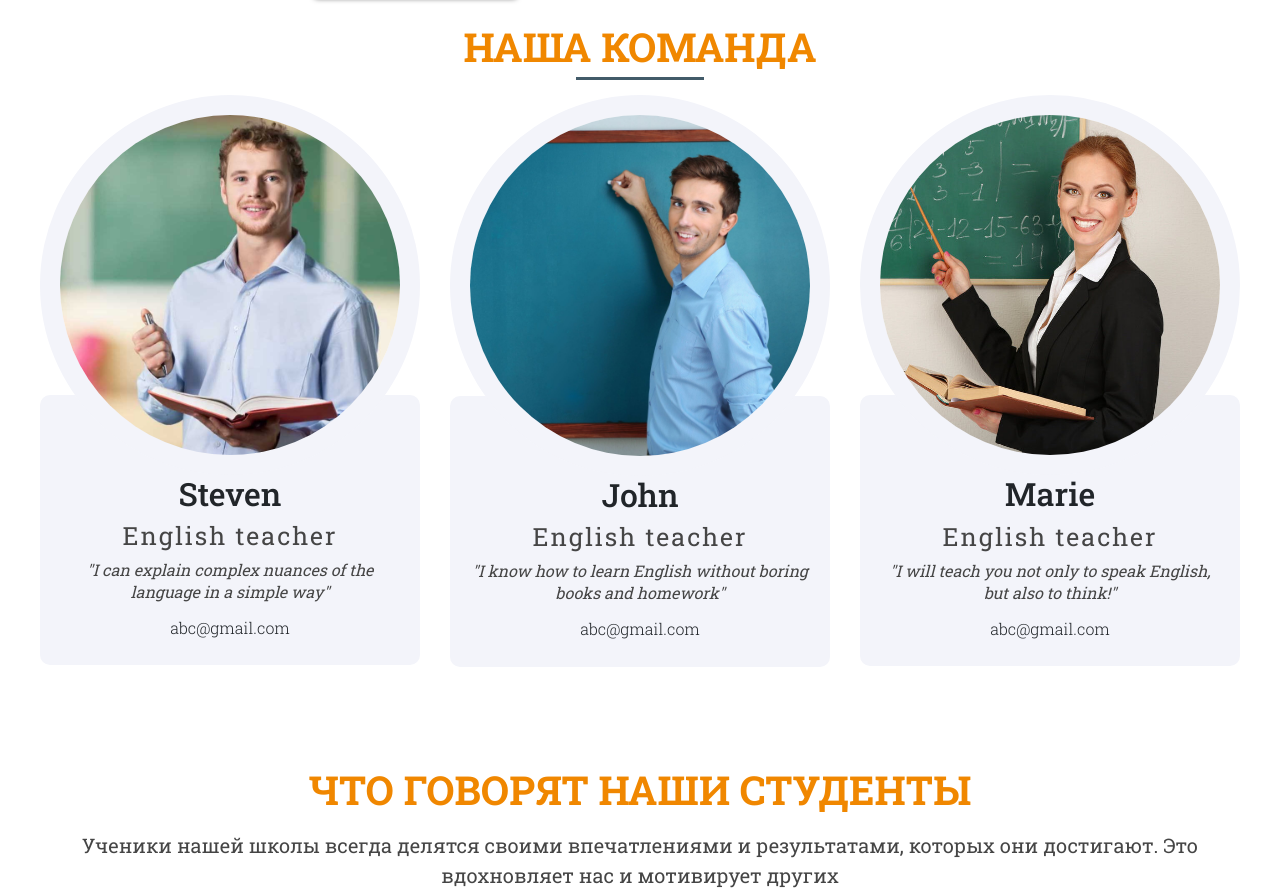
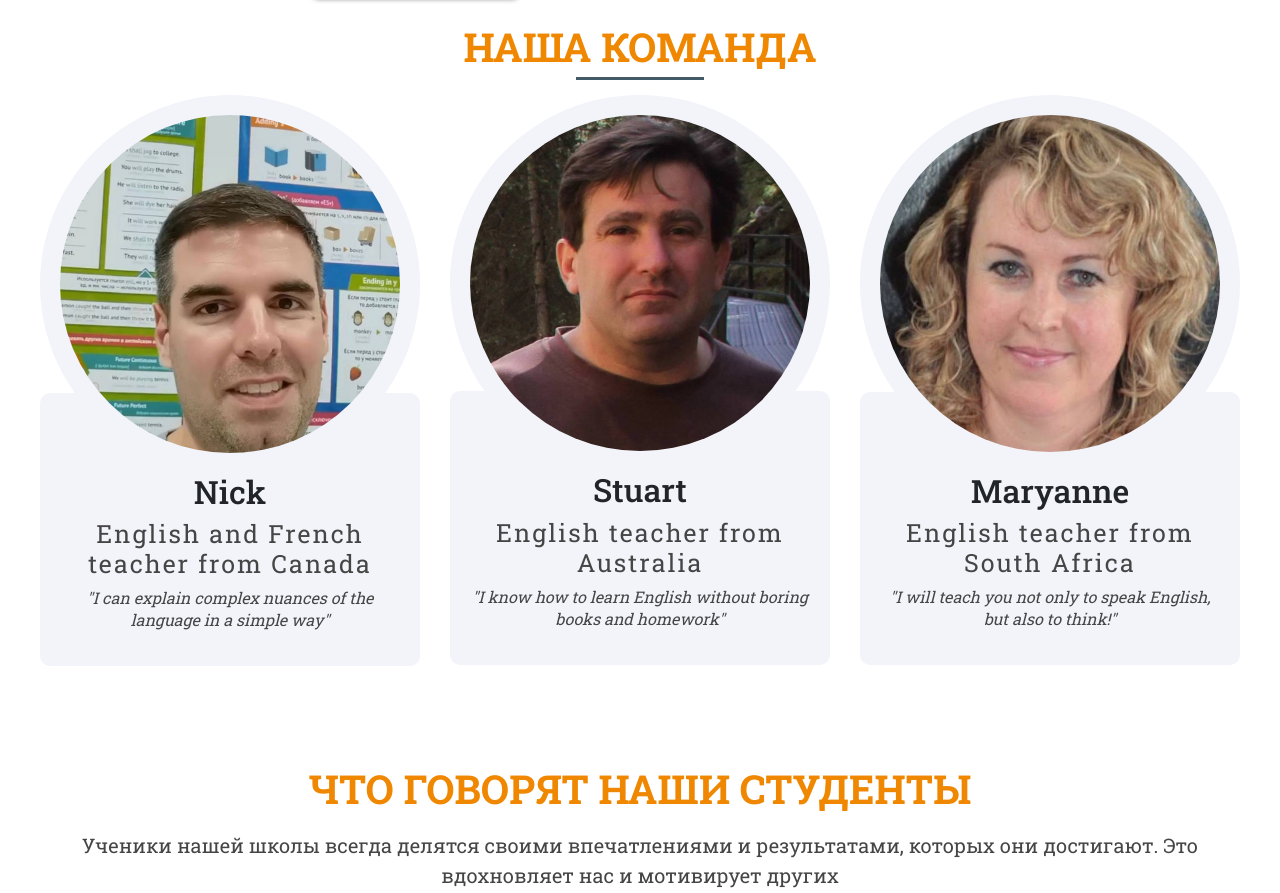
Before and after one commit to jellyjul/ENGLISH_SCHOOL, a plain HTML site: page main.html in a window 1280 px wide. Shown: the part 3568-4461 px from the top of the page. Drawn offline with nearby package versions, Linux system fonts and the light colour scheme; files whose address does not match are found by name.

Commit message:
added real photos of teachers

```diff
--- a/main.html
+++ b/main.html
@@ -264,46 +264,43 @@
                     <div class="team__column">
                         <div class="team__card">
                             <div class="team__img">
-                                <img src="./assets/images/imagesMain/imagesTeam/photo_of_teacher.jpg"
+                                <img src="./assets/images/imagesMain/imagesTeam/Nick.jpg"
                                     alt="Team Image" />
                             </div>
                             <div class="team__content">
-                                <h2>Steven</h2>
-                                <h3>English teacher</h3>
+                                <h2>Nick</h2>
+                                <h3>English and French teacher from Canada</h3>
                                 <p>
                                     "I can explain complex nuances of the language in a simple way"
                                 </p>
-                                <h4>abc@gmail.com</h4>
                             </div>
                         </div>
                     </div>
                     <div class="team__column">
                         <div class="team__card">
                             <div class="team__img">
-                                <img src="./assets/images/imagesMain/imagesTeam/teacher2.jpeg" alt="Team Image" />
+                                <img src="./assets/images/imagesMain/imagesTeam/Stu2.jpg" alt="Team Image" />
                             </div>
                             <div class="team__content">
-                                <h2>John</h2>
-                                <h3>English teacher</h3>
+                                <h2>Stuart</h2>
+                                <h3>English teacher from Australia</h3>
                                 <p>
                                     "I know how to learn English without boring books and homework"
                                 </p>
-                                <h4>abc@gmail.com</h4>
                             </div>
                         </div>
                     </div>
                     <div class="team__column">
                         <div class="team__card">
                             <div class="team__img">
-                                <img src="./assets/images/imagesMain/imagesTeam/teacher3.jpeg" alt="Team Image" />
+                                <img src="./assets/images/imagesMain/imagesTeam/Maryan.jpg" alt="Team Image" />
                             </div>
                             <div class="team__content">
-                                <h2>Marie</h2>
-                                <h3>English teacher</h3>
+                                <h2>Maryanne</h2>
+                                <h3>English teacher from South Africa</h3>
                                 <p>
                                     "I will teach you not only to speak English, but also to think!"
                                 </p>
-                                <h4>abc@gmail.com</h4>
                             </div>
                         </div>
                     </div>
```
Also changed, not shown: assets/images/imagesMain/imagesTeam/IMAGE 2022-11-16 00:23:59.jpg (added), assets/images/imagesMain/imagesTeam/Maryan.jpg (added), assets/images/imagesMain/imagesTeam/Nick.jpg (added), assets/images/imagesMain/imagesTeam/Stu.jpg (added), assets/images/imagesMain/imagesTeam/Stu2.jpg (added), 5 other files.
